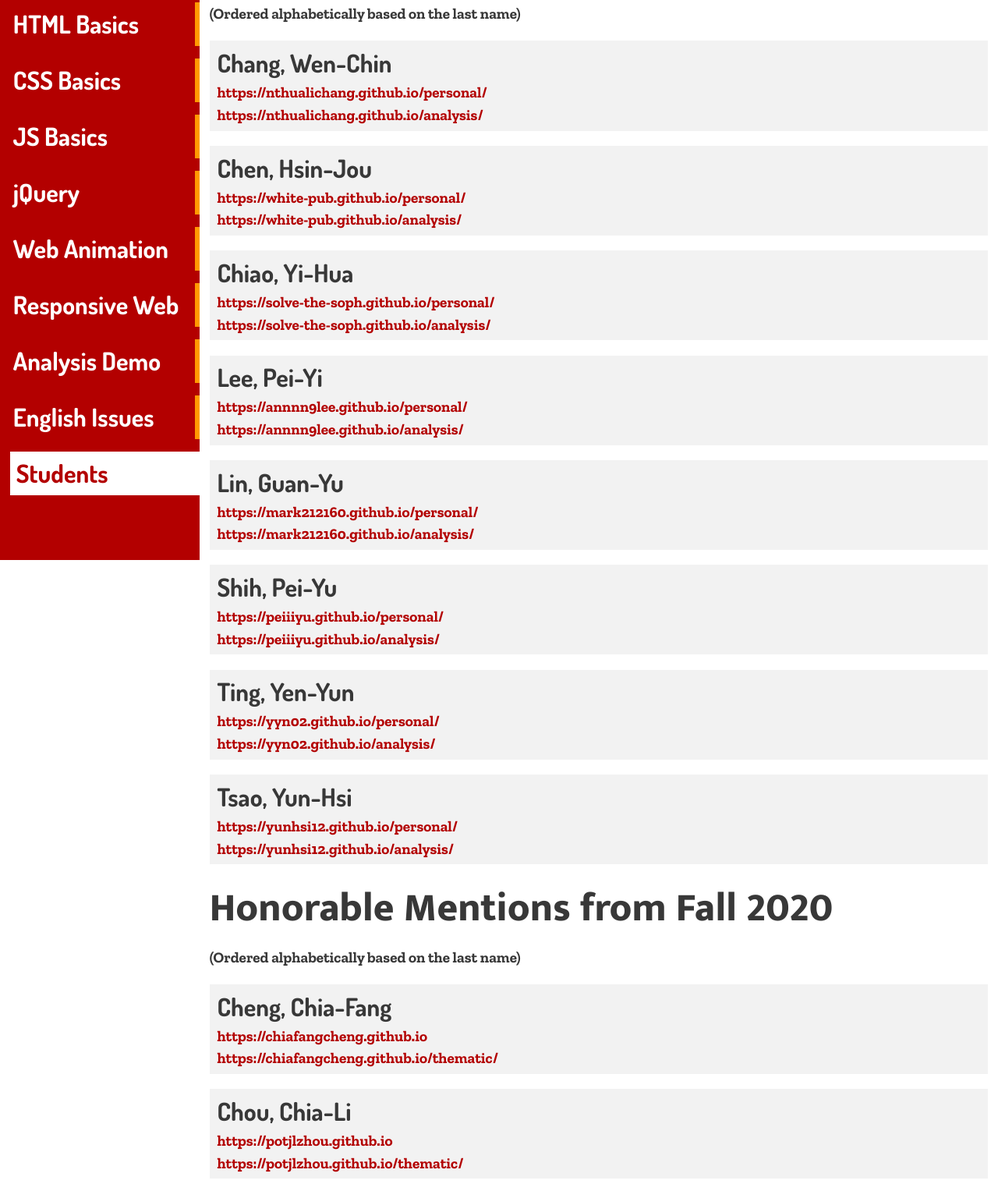
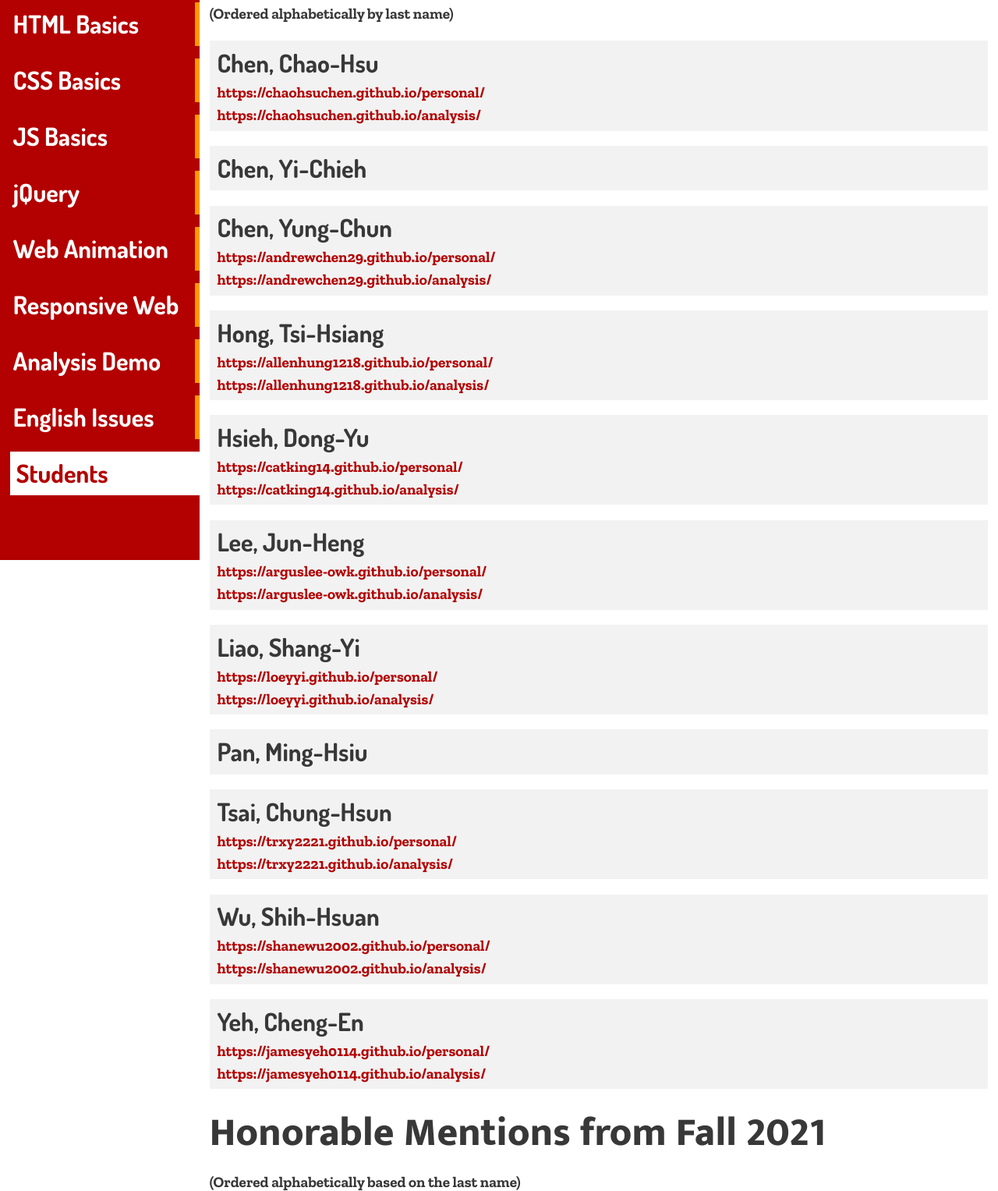
Before and after one commit to nthuTYChen/nthutychen.github.io, a plain HTML site: page bwd/students/index.html in a window 1280 px wide. Shown: the part 82-1609 px from the top of the page at 78% size. Drawn offline with nearby package versions, Linux system fonts and the light colour scheme; a web font is replaced by a local one.

Commit message:
Update index.html

```diff
--- a/bwd/students/index.html
+++ b/bwd/students/index.html
@@ -22,6 +22,61 @@
 			</h2>
 		</nav>
 		<div class="container">
+			<article>
+				<h1>Fall 2022</h1>
+				<p>(Ordered alphabetically by last name)</p>
+				<section>
+					<h2>Chen, Chao-Hsu</h2>
+					<a href="https://chaohsuchen.github.io/personal/" target="blank">https://chaohsuchen.github.io/personal/</a><br/>
+					<a href="https://chaohsuchen.github.io/analysis/" target="blank">https://chaohsuchen.github.io/analysis/</a>
+				</section>
+				<section>
+					<h2>Chen, Yi-Chieh</h2>
+				</section>
+				<section>
+					<h2>Chen, Yung-Chun</h2>
+					<a href="https://andrewchen29.github.io/personal/" target="blank">https://andrewchen29.github.io/personal/</a><br/>
+					<a href="https://andrewchen29.github.io/analysis/" target="blank">https://andrewchen29.github.io/analysis/</a>
+				</section>
+				<section>
+					<h2>Hong, Tsi-Hsiang</h2>
+					<a href="https://allenhung1218.github.io/personal/" target="blank">https://allenhung1218.github.io/personal/</a><br/>
+					<a href="https://allenhung1218.github.io/analysis/" target="blank">https://allenhung1218.github.io/analysis/</a>
+				</section>
+				<section>
+					<h2>Hsieh, Dong-Yu</h2>
+					<a href="https://catking14.github.io/personal/" target="blank">https://catking14.github.io/personal/</a><br/>
+					<a href="https://catking14.github.io/analysis/" target="blank">https://catking14.github.io/analysis/</a>
+				</section>
+				<section>
+					<h2>Lee, Jun-Heng</h2>
+					<a href="https://arguslee-owk.github.io/personal/" target="blank">https://arguslee-owk.github.io/personal/</a><br/>
+					<a href="https://arguslee-owk.github.io/analysis/" target="blank">https://arguslee-owk.github.io/analysis/</a>
+				</section>
+				<section>
+					<h2>Liao, Shang-Yi</h2>
+					<a href="https://loeyyi.github.io/personal/" target="blank">https://loeyyi.github.io/personal/</a><br/>
+					<a href="https://loeyyi.github.io/analysis/" target="blank">https://loeyyi.github.io/analysis/</a>
+				</section>
+				<section>
+					<h2>Pan, Ming-Hsiu</h2>
+				</section>
+				<section>
+					<h2>Tsai, Chung-Hsun</h2>
+					<a href="https://trxy2221.github.io/personal/" target="blank">https://trxy2221.github.io/personal/</a><br/>
+					<a href="https://trxy2221.github.io/analysis/" target="blank">https://trxy2221.github.io/analysis/</a>
+				</section>
+				<section>
+					<h2>Wu, Shih-Hsuan</h2>
+					<a href="https://shanewu2002.github.io/personal/" target="blank">https://shanewu2002.github.io/personal/</a><br/>
+					<a href="https://shanewu2002.github.io/analysis/" target="blank">https://shanewu2002.github.io/analysis/</a>
+				</section>
+				<section>
+					<h2>Yeh, Cheng-En</h2>
+					<a href="https://jamesyeh0114.github.io/personal/" target="blank">https://jamesyeh0114.github.io/personal/</a><br/>
+					<a href="https://jamesyeh0114.github.io/analysis/" target="blank">https://jamesyeh0114.github.io/analysis/</a>
+				</section>
+			</article>
 			<article>
 				<h1>Honorable Mentions from Fall 2021</h1>
 				<p>(Ordered alphabetically based on the last name)</p>
```
